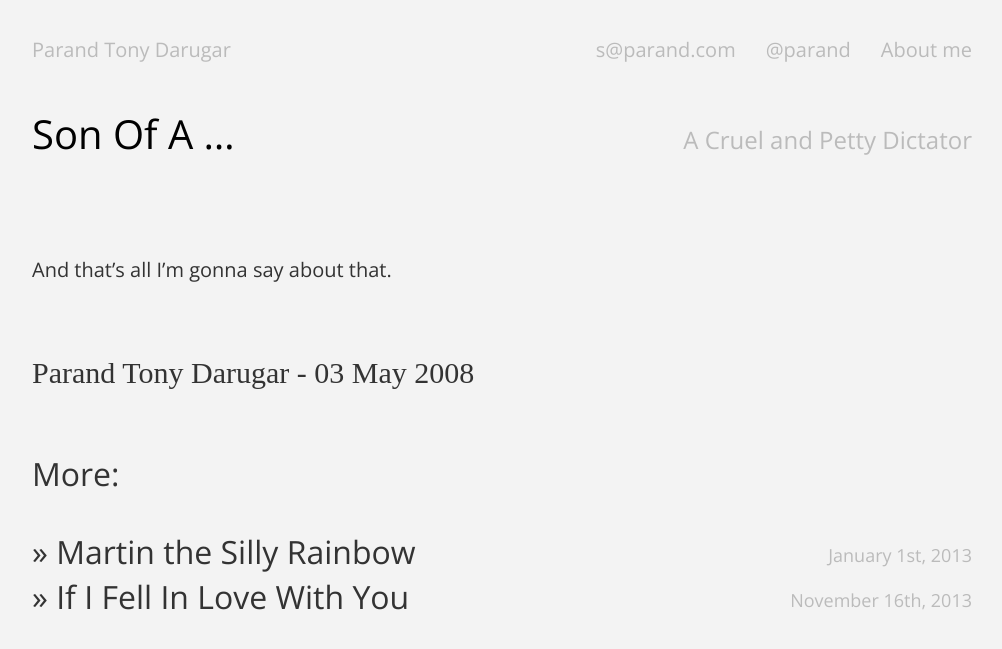
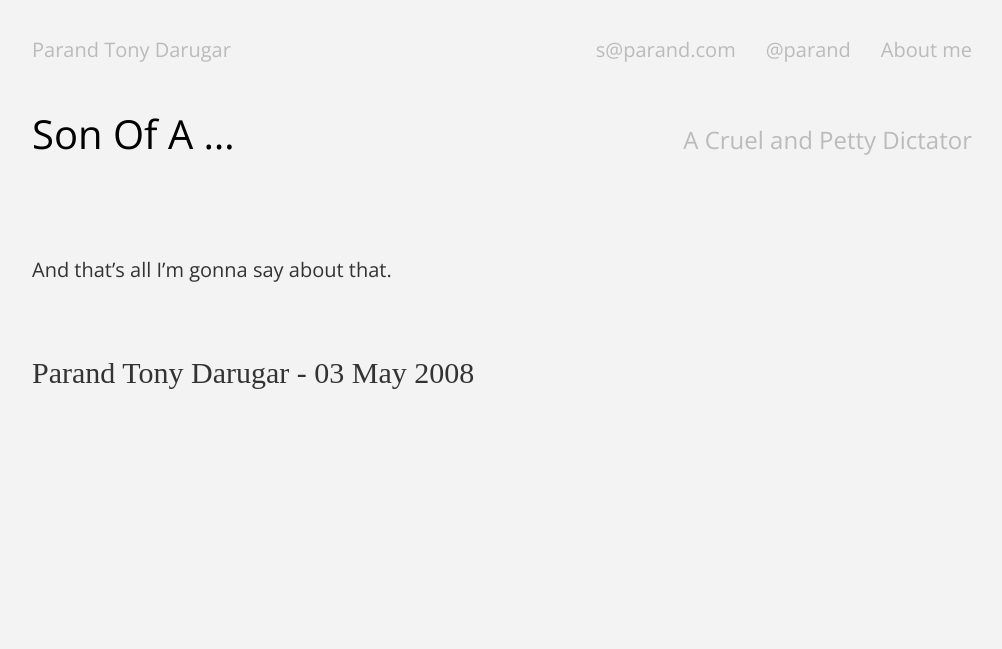
Before and after one commit to darugar/darugar.github.io, a Jekyll site: the page built from _posts/2008-05-03-son-of-a.markdown, in a window 1280 px wide. Shown: the top 649 px of the page, without its empty margins (138-1140 px from the left). Built offline with Jekyll 4.4.1, drawn with Linux system fonts in a browser that asks for light colours; some web fonts are replaced.

Commit message:
Got rid of "More" section - will throw this back in when I figure out how to do more.

```diff
--- a/_layouts/parand.html
+++ b/_layouts/parand.html
@@ -53,7 +53,7 @@
         </div>
     </div>
 
-    <div class="row titlerow">
+    <!-- div class="row titlerow">
         <div class="span9 title">More:</div>
     </div>
     <div class="row ">
@@ -63,7 +63,7 @@
     <div class="row ">
         <div class="span9 title">&raquo; If I Fell In Love With You</div>
         <div class="span3 title-details text-right">November 16th, 2013</div>
-    </div>
+    </div -->
 
 </div>
 
```
